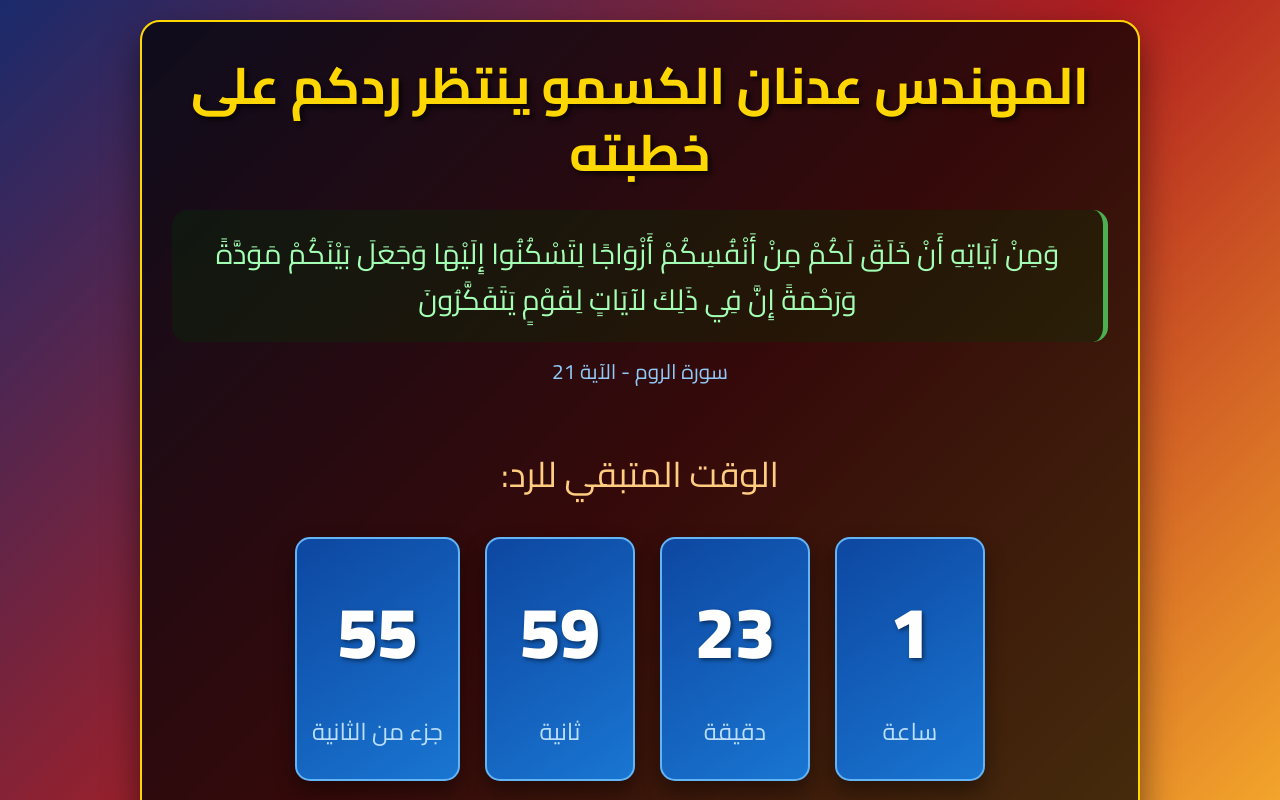
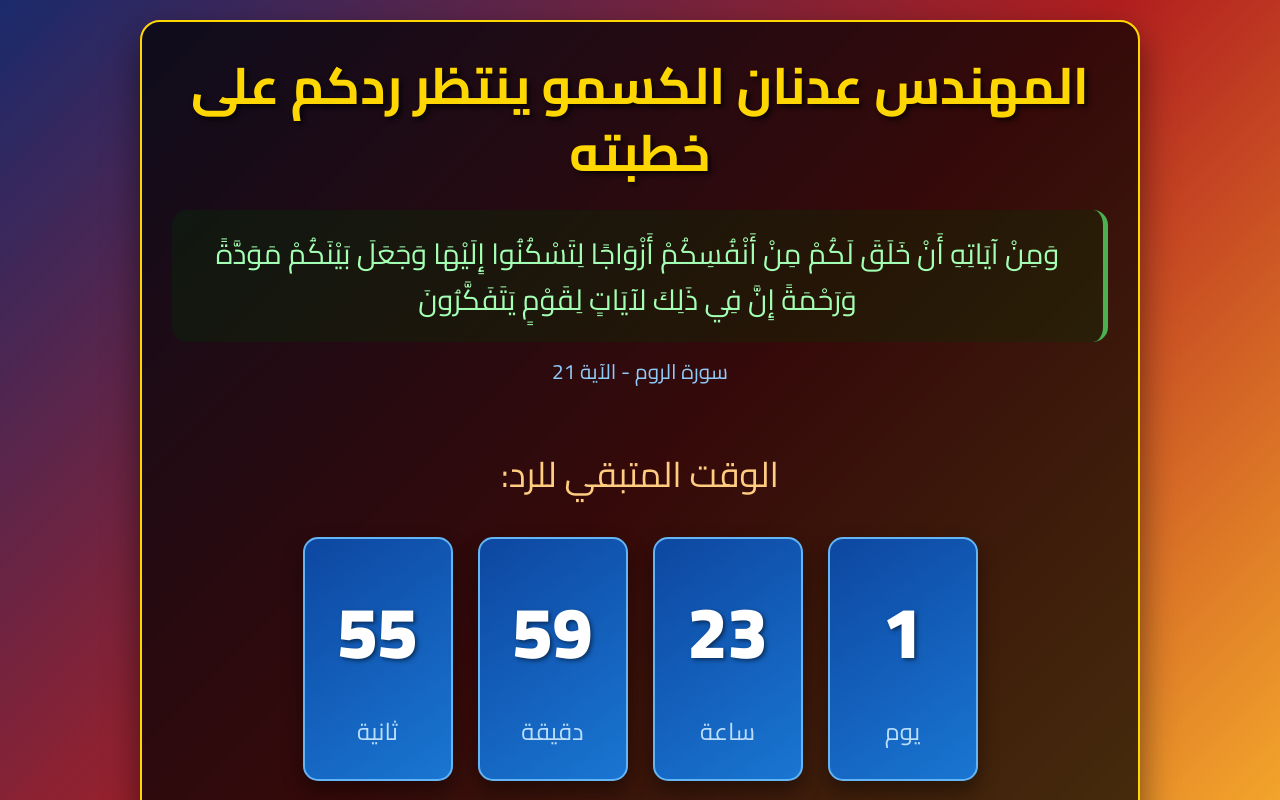
Before and after one commit to beshgorn3-sys/Adnanalkasmo, a plain HTML site: page index.html in a window 1280 px wide. Shown: the top 800 px of the page. Drawn offline with Linux system fonts and the light colour scheme.

Commit message:
Update index.html

```diff
--- a/index.html
+++ b/index.html
@@ -180,19 +180,19 @@
             <div class="countdown">
                 <div class="countdown-box">
                     <div class="countdown-value" id="days">48</div>
+                    <div class="countdown-label">يوم</div>
+                </div>
+                <div class="countdown-box">
+                    <div class="countdown-value" id="hours">00</div>
                     <div class="countdown-label">ساعة</div>
                 </div>
                 <div class="countdown-box">
-                    <div class="countdown-value" id="hours">00</div>
+                    <div class="countdown-value" id="minutes">00</div>
                     <div class="countdown-label">دقيقة</div>
                 </div>
                 <div class="countdown-box">
-                    <div class="countdown-value" id="minutes">00</div>
-                    <div class="countdown-label">ثانية</div>
-                </div>
-                <div class="countdown-box">
                     <div class="countdown-value" id="seconds">00</div>
-                    <div class="countdown-label">جزء من الثانية</div>
+                    <div class="countdown-label">ثانية </div>
                 </div>
             </div>
         </div>
```
